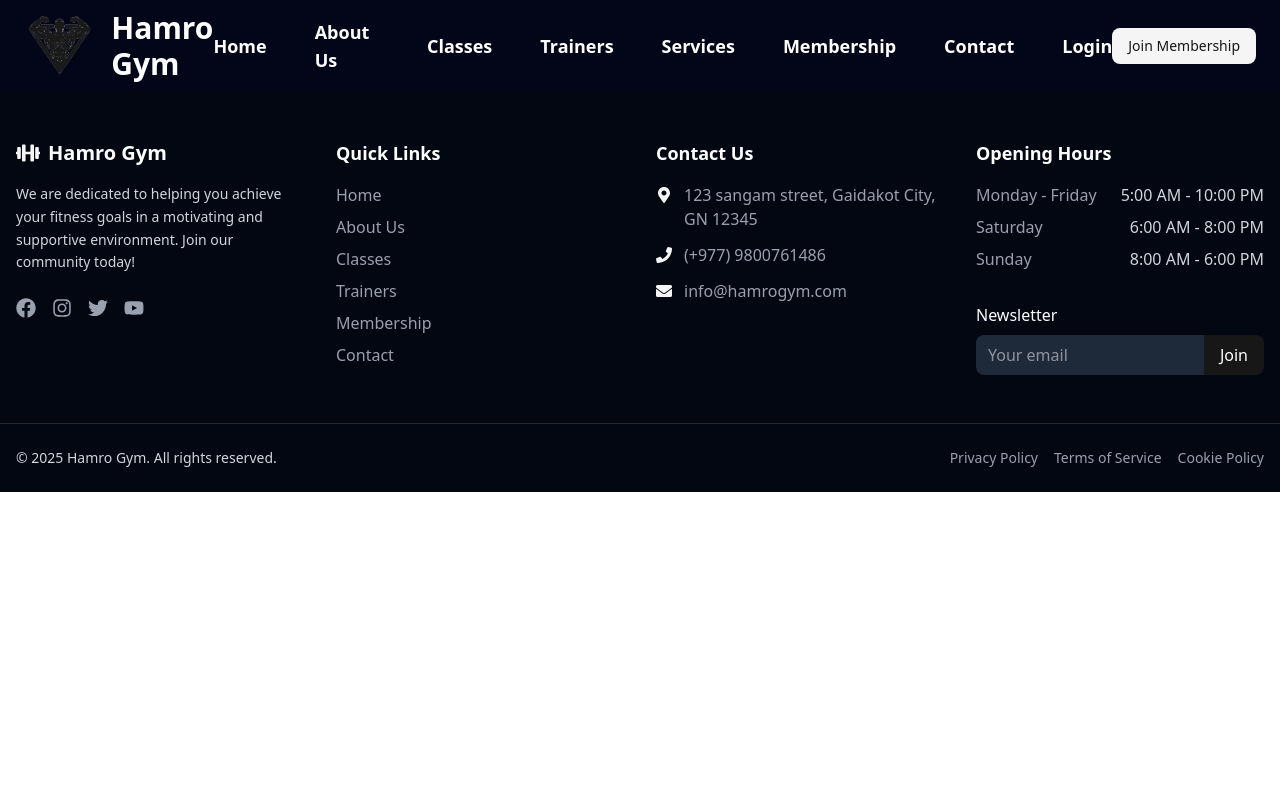
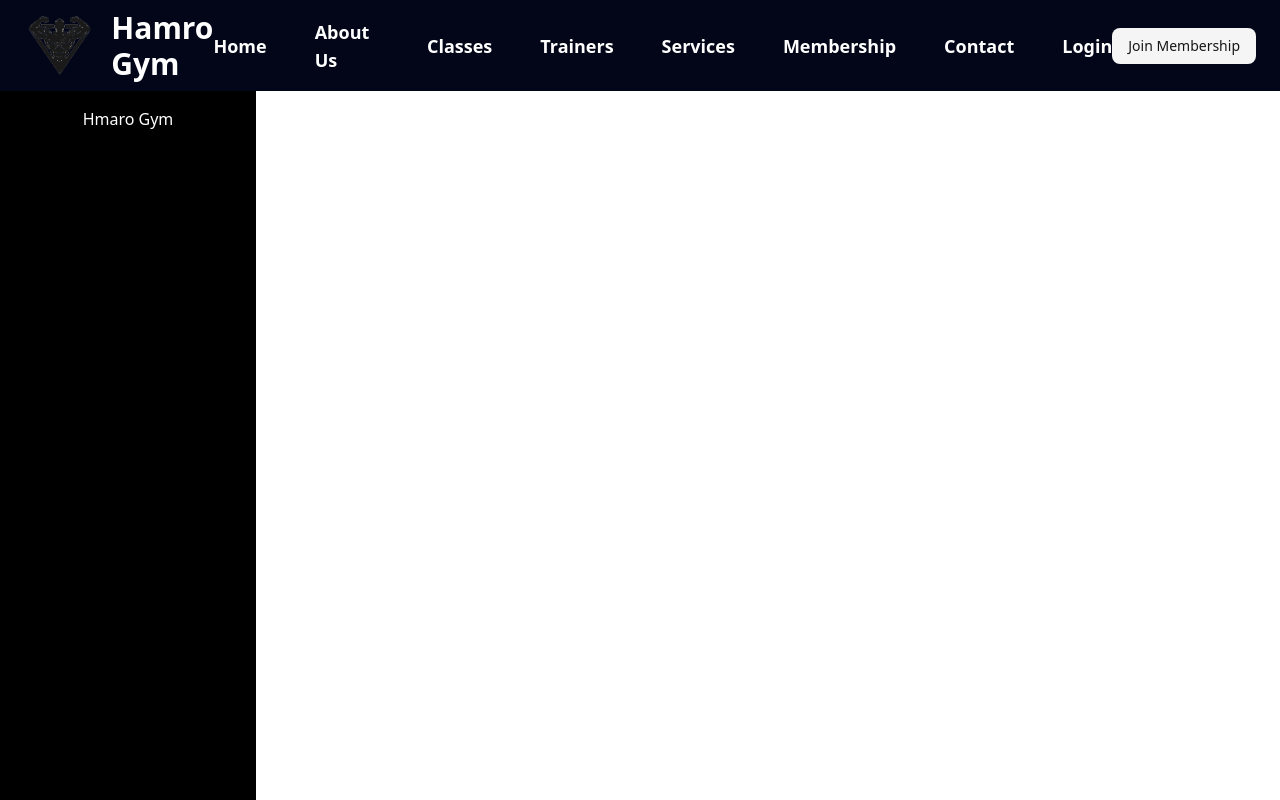
Before and after one commit to razace50/gym-front, a React (Vite) app: page /dashboard in a window 1280 px wide. Shown: the top 800 px of the page. Built offline with nearby package versions, Linux system fonts and the light colour scheme.

Commit message:
routes were defined for dashboard

```diff
--- a/src/App.tsx
+++ b/src/App.tsx
@@ -10,6 +10,7 @@ import Membership from "./components/Membership";
 import Contact from "./components/Contact";
 import Login from "./components/Login/Login"; // Assuming you have a Login component
 import Signup from "./components/Login/Signup"; // Assuming you have a Signup component
+import DashboardLayout from "./components/layouts/DashboardLayout";
 
 function App() {
   return (
@@ -25,6 +26,7 @@ function App() {
         <Route path="/contact" element={<Contact />} />
         <Route path="/login" element={<Login />} />
         <Route path="/signup" element={<Signup />} />
+        <Route path="/dashboard" element={<DashboardLayout/>} />
       </Routes>
       <Footer />
     </>
--- a/src/components/DashboardComponents/Sidebar.tsx
+++ b/src/components/DashboardComponents/Sidebar.tsx
@@ -1,8 +1,10 @@
 import React from 'react'
 
-const Sidebar = () => {
+const Sidebar: React.FC = () => {
   return (
-    <div>Sidebar</div>
+    <div className='w-64 h-screen bg-black text-white flex flex-col items-center p-4'>
+      <h1>Hmaro Gym</h1>
+    </div>
   )
 }
 
--- a/src/components/layouts/DashboardLayout.tsx
+++ b/src/components/layouts/DashboardLayout.tsx
@@ -1,8 +1,11 @@
 import React from 'react'
+import Sidebar from '../DashboardComponents/Sidebar';
 
 function DashboardLayout() {
   return (
-    <div>DashboardLayout</div>
+    <div>
+      <Sidebar/>
+    </div>
   )
 }
 
```
